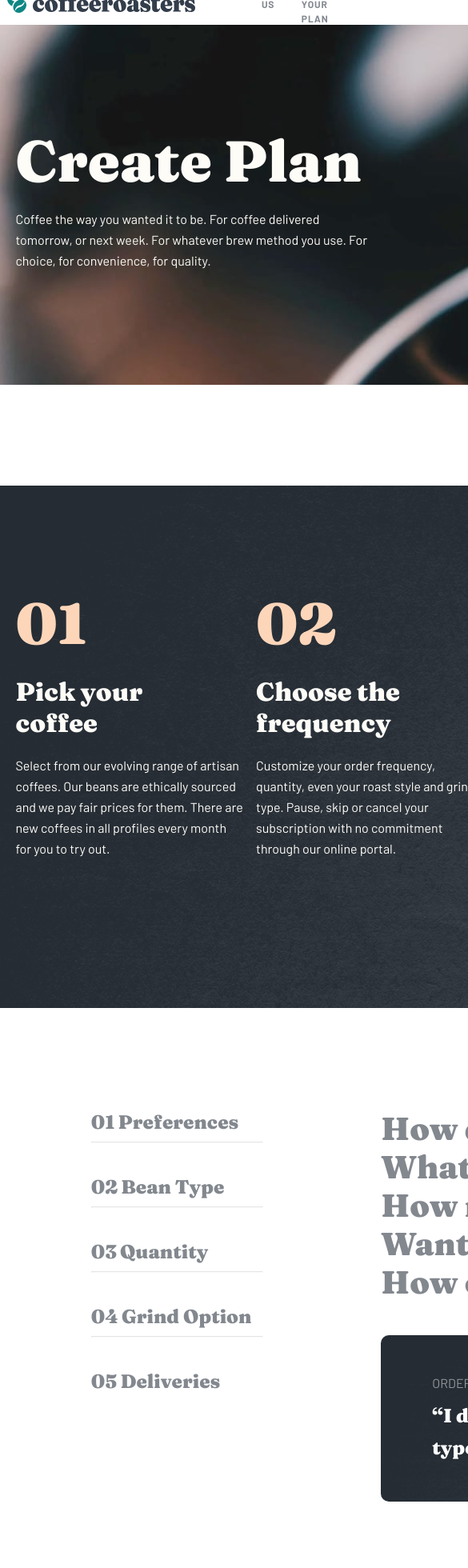
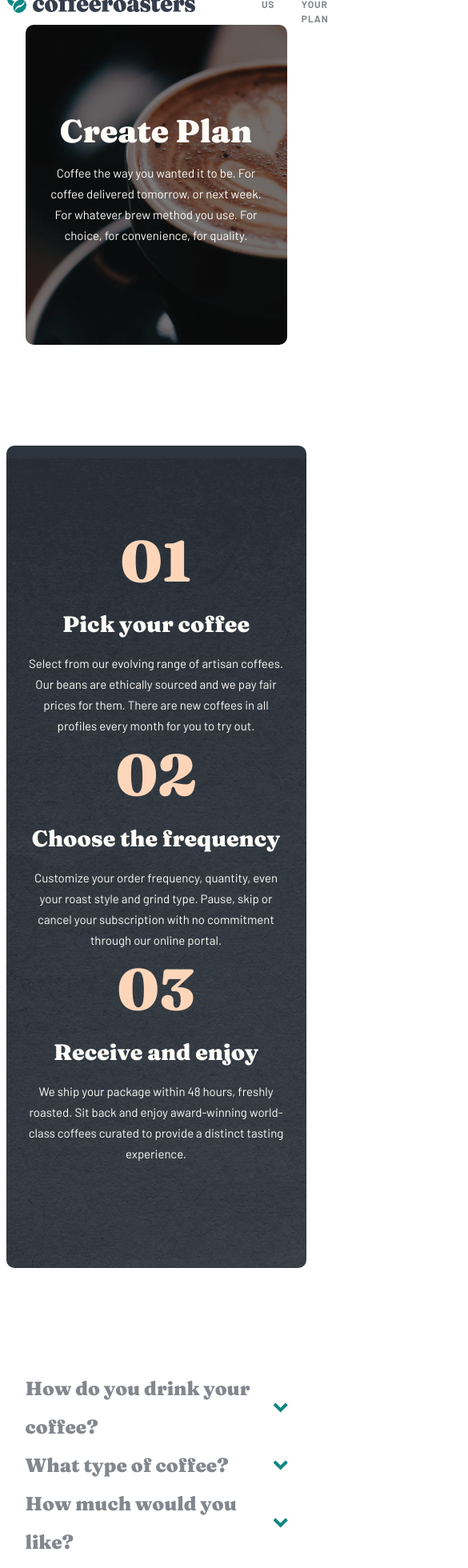
Before and after one commit to GYauck/coffee-shop, a React (Create React App) app: page /subscribe in a window 390 px wide. Shown: the part 20-1980 px from the top of the page at 80% size, 585 px wide, since content can reach past the window. Built offline with nearby package versions, Linux system fonts and the light colour scheme.

Commit message:
subscribe responsive mobile

```diff
--- a/src/Components/Accordion/accordion.module.css
+++ b/src/Components/Accordion/accordion.module.css
@@ -82,3 +82,26 @@
 .activeCard {
   background-color: #0E8784;
 }
+
+@media screen and (max-width: 767px) {
+  .accordionMenu {
+    width: 328px;
+  }
+  .cardGrid {
+    flex-direction: column;
+  }
+  .card {
+    width: 328px;
+    margin-top: 0;
+    margin-bottom: 0;
+  }
+  .accordionH1 {
+    font-size: 24px;
+  }
+  .accordionH1Disabled {
+    font-size: 24px;
+  }
+  .cardActive {
+    max-height: fit-content;
+  }
+}
--- a/src/Components/OrderSummary/orderSummary.module.css
+++ b/src/Components/OrderSummary/orderSummary.module.css
@@ -47,3 +47,15 @@
     margin: 0;
     margin-top: 1vh;
 }
+
+@media screen and (max-width: 767px) {
+    .summaryContainer {
+        background-image: url("../../assets/plan/mobile/bg-order-summary.png");
+        width: 328px;
+        height: 450px;
+    }
+    .textContainer {
+        width: 279px;
+        height: 274px;
+    }
+}
--- a/src/Pages/Subscribe/subscribe.module.css
+++ b/src/Pages/Subscribe/subscribe.module.css
@@ -195,3 +195,64 @@ hr {
     display: none;
   }
 }
+@media screen and (max-width: 767px) {
+  .subscribeContainer {
+    width: 327px;
+    display: flex;
+  }
+  .firstContainer {
+    background-image: url("../../assets/plan/mobile/image-hero-blackcup.jpg");
+    background-size: contain;
+    width: 327px;
+    height: 400px;
+    border-radius: 10px;
+    align-items: center;
+  }
+  .firstText {
+    width: 279px;
+    margin-left: 0;
+    text-align: center;
+
+  }
+  .firstH1 {
+    width: 279px;
+    font-size: 40px;
+  }
+  .firstDescription {
+    width: 279px;
+    font-size: 15px;
+  }
+  .secondContainer {
+    background-image: url("../../assets/plan/mobile/bg-steps.png");
+    border-radius: 10px;
+    align-items: center;
+    width: 375px;
+    height: 1028px;
+  }
+  .secondCenter {
+    margin-left: 0;
+  }
+  .secondGrid {
+    flex-direction: column;
+  }
+  .secondCard {
+    width: 327px;
+    height: 252px;
+    text-align: center;
+  }
+  .secondTitle {
+    width: 327px;
+    font-size: 28px;
+  }
+  .secondDescription {
+    width: 327px;
+    font-size: 15px;
+  }
+  .planNavbar {
+    display: none;
+  }
+  .accordionContainer {
+    width: 328px;
+    align-items: center;
+  }
+}
```
